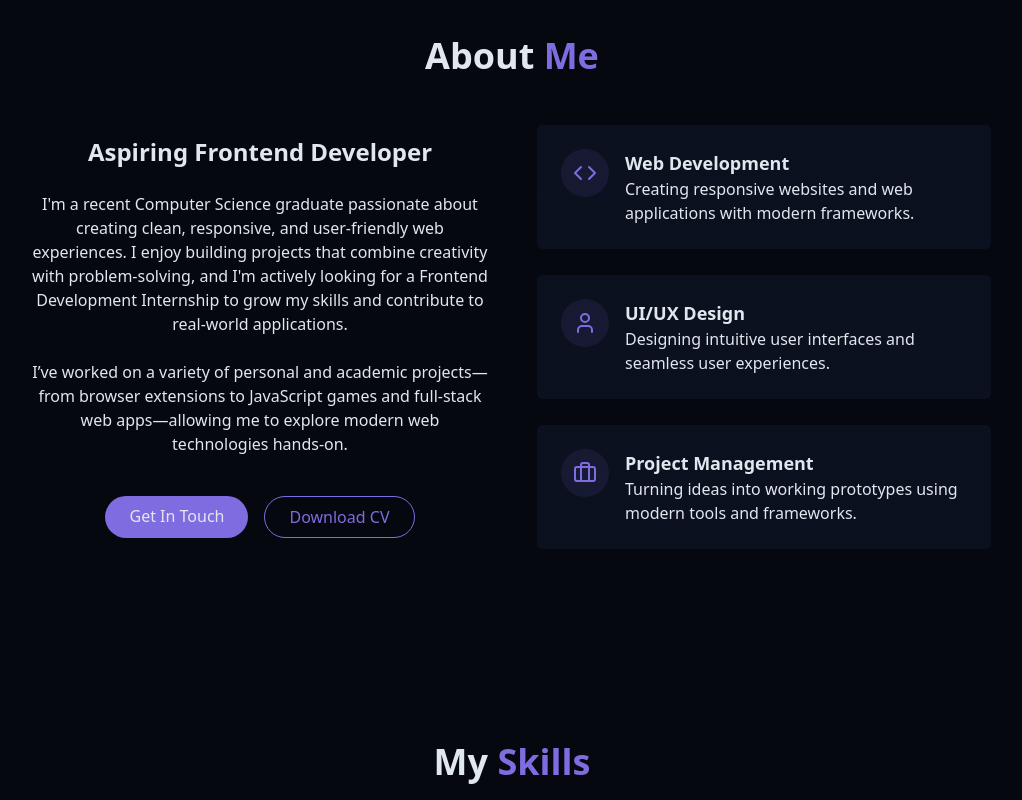
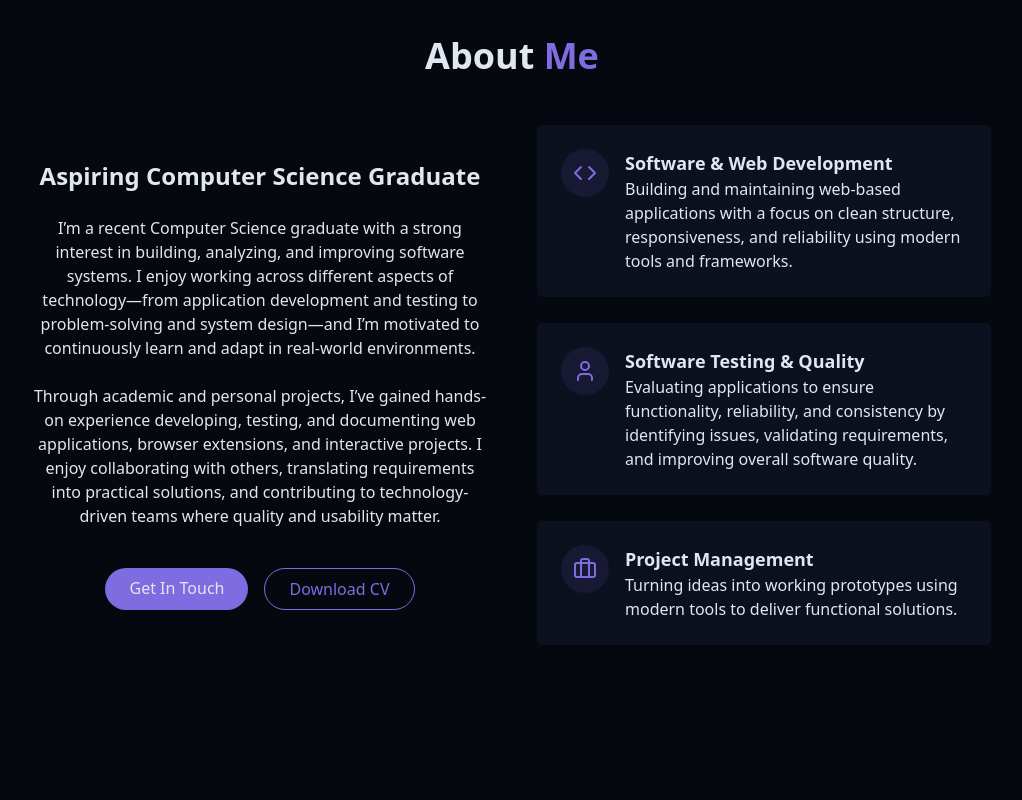
Before and after one commit to PawanH24/Portfolio, a React (Vite) app: page / in a window 1280 px wide. Shown: the part 860-1660 px from the top of the page, without its empty margins (128-1150 px from the left). Built offline with nearby package versions, Linux system fonts and the light colour scheme.

Commit message:
Updated about me

```diff
--- a/src/components/AboutMe.jsx
+++ b/src/components/AboutMe.jsx
@@ -12,21 +12,25 @@ export const AboutMe = () => {
         <div className="grid grid-cols-1 md:grid-cols-2 gap-12 items-center">
           <div className="space-y-6">
             <h3 className="text-2xl font-semibold">
-              Aspiring Frontend Developer
+              Aspiring Computer Science Graduate
             </h3>
 
             <p className="text-muted-foreground">
-              I'm a recent Computer Science graduate passionate about creating
-              clean, responsive, and user-friendly web experiences. I enjoy
-              building projects that combine creativity with problem-solving,
-              and I'm actively looking for a Frontend Development Internship to
-              grow my skills and contribute to real-world applications.
+              I’m a recent Computer Science graduate with a strong interest in
+              building, analyzing, and improving software systems. I enjoy
+              working across different aspects of technology—from application
+              development and testing to problem-solving and system design—and
+              I’m motivated to continuously learn and adapt in real-world
+              environments.
             </p>
 
             <p className="text-muted-foreground">
-              I’ve worked on a variety of personal and academic projects—from
-              browser extensions to JavaScript games and full-stack web
-              apps—allowing me to explore modern web technologies hands-on.
+              Through academic and personal projects, I’ve gained hands-on
+              experience developing, testing, and documenting web applications,
+              browser extensions, and interactive projects. I enjoy
+              collaborating with others, translating requirements into practical
+              solutions, and contributing to technology-driven teams where
+              quality and usability matter.
             </p>
 
             <div className="flex flex-col sm:flex-row gap-4 pt-4 justify-center">
@@ -51,10 +55,14 @@ export const AboutMe = () => {
                   <Code className="h-6 w-6 text-primary" />
                 </div>
                 <div className="text-left">
-                  <h4 className="font-semibold text-lg"> Web Development</h4>
+                  <h4 className="font-semibold text-lg">
+                    {" "}
+                    Software & Web Development
+                  </h4>
                   <p className="text-muted-foreground">
-                    Creating responsive websites and web applications with
-                    modern frameworks.
+                    Building and maintaining web-based applications with a focus
+                    on clean structure, responsiveness, and reliability using
+                    modern tools and frameworks.
                   </p>
                 </div>
               </div>
@@ -65,10 +73,14 @@ export const AboutMe = () => {
                   <User className="h-6 w-6 text-primary" />
                 </div>
                 <div className="text-left">
-                  <h4 className="font-semibold text-lg">UI/UX Design</h4>
+                  <h4 className="font-semibold text-lg">
+                    Software Testing & Quality
+                  </h4>
                   <p className="text-muted-foreground">
-                    Designing intuitive user interfaces and seamless user
-                    experiences.
+                    Evaluating applications to ensure functionality,
+                    reliability, and consistency by identifying issues,
+                    validating requirements, and improving overall software
+                    quality.
                   </p>
                 </div>
               </div>
@@ -82,8 +94,8 @@ export const AboutMe = () => {
                 <div className="text-left">
                   <h4 className="font-semibold text-lg">Project Management</h4>
                   <p className="text-muted-foreground">
-                    Turning ideas into working prototypes using modern tools and
-                    frameworks.
+                    Turning ideas into working prototypes using modern tools to
+                    deliver functional solutions.
                   </p>
                 </div>
               </div>
```
